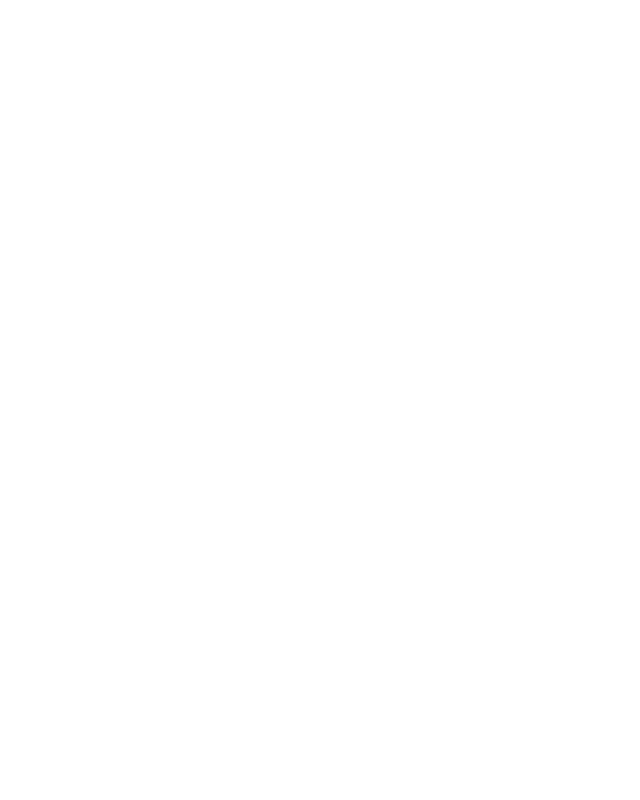
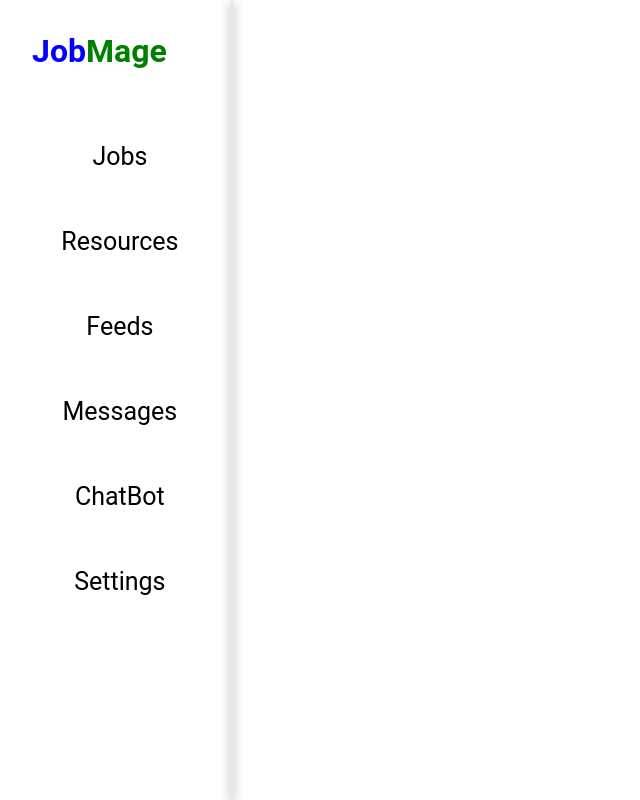
Before and after one commit to prayasjadaun/Jobmage, a React (Vite) app: page /sidebar in a window 1280 px wide. Before the commit this address had no page. Shown: the whole page, without its empty margins (0-640 px from the left). Built offline with nearby package versions, Linux system fonts and the light colour scheme.

Commit message:
sidebar added

```diff
--- a/src/App.jsx
+++ b/src/App.jsx
@@ -3,6 +3,7 @@
 import LandingPage from './pages/LandingPage'
 import SignUp from './component/login/SignUp'
 import Login from './component/login/Login'
+import Sidebar from './component/sidebar/Sidebar'
 
 
 function App() {
@@ -13,6 +14,7 @@
           <Route exact path="/" element={<LandingPage />} />
           <Route exact path="/signup" element={<SignUp />} />
           <Route exact path="/login" element={<Login />} />
+          <Route exact path="/sidebar" element={<Sidebar />} />
         </Routes>
       </div>
     </Router>
--- a/src/component/login/Login.jsx
+++ b/src/component/login/Login.jsx
@@ -15,8 +15,8 @@
         <input type="email" placeholder='user@exmaple.com' />
         <label htmlFor="Password">Password</label>
         <input type="password" placeholder='password' />
-        <button className='login-btn'>Login</button>
-        <p>Don't have an account? <a ><Link to='/signup'>Create Account</Link></a></p>
+        <button className='login-btn'> <a><Link to='/sidebar'>Login</Link></a></button>
+        <p className='login-sub-btn'>Don't have an account? <a ><Link to='/signup'>Create Account</Link></a></p>
 
       </form>
     </div>
--- a/src/component/login/SignUp.jsx
+++ b/src/component/login/SignUp.jsx
@@ -19,8 +19,8 @@
         <input type="password" placeholder='password' />
         <label htmlFor="Password">Confirm Password</label>
         <input type="password" placeholder='password' />
-        <button className='signup-btn'>Register</button>
-        <p>Already have an account? <a ><Link to='/login'>Login</Link></a></p>
+        <button className='signup-btn'> <a><Link to='/sidebar'>Register</Link></a></button>
+        <p className='login-sub-btn'>Already have an account? <a ><Link to='/login'>Login</Link></a></p>
 
       </form>
     </div>
--- a/src/component/login/login.css
+++ b/src/component/login/login.css
@@ -53,5 +53,9 @@
 
 .login-form a{
     text-decoration: none;
-    color: rgb(21, 21, 224);
+    color: white;
 }
+.login-sub-btn a{
+    text-decoration: none;
+    color: rgb(80, 80, 232);
+}
--- a/src/component/login/signup.css
+++ b/src/component/login/signup.css
@@ -52,7 +52,11 @@
     }
 }
 
+.login-sub-btn a{
+    text-decoration: none;
+    color: rgb(80, 80, 232);
+}
 .signup-form a{
     text-decoration: none;
-    color: rgb(21, 21, 224);
+    color: white;
 }
--- /dev/null
+++ b/src/component/sidebar/Sidebar.jsx
@@ -0,0 +1,24 @@
+import React from 'react'
+import './sidebar.css'
+function Sidebar() {
+  return (
+    <div className="sidebar">
+        <div className='sidebar-container'>
+        <div className="sidebar-logo">
+            <span className='blue'>Job</span><span className='green'>Mage</span>
+        </div>
+        <div className="sidebar-links">
+            <div className='section-links'>Jobs</div>
+            <div className='section-links'>Resources</div>
+            <div className='section-links'>Feeds</div>
+            <div className='section-links'>Messages</div>
+            <div className='section-links'>ChatBot</div>
+            <div className='section-links'>Settings</div>
+        </div>
+    </div>
+    <hr />
+    </div>
+  )
+}
+
+export default Sidebar
--- /dev/null
+++ b/src/component/sidebar/sidebar.css
@@ -0,0 +1,40 @@
+.sidebar{
+    display: flex;
+    height: 100%;
+    width: 229px;
+    gap: 2rem;
+    position: fixed;
+}
+.sidebar-container{
+    display: flex;
+    flex-direction: column;
+    gap: 2rem;
+}
+.sidebar-logo{
+    font-size: 2rem;
+    font-weight: 700;
+    padding: 2rem;
+}
+.sidebar-links{
+    display: flex;
+    flex-direction: column;
+    font-size: 25px;
+    gap: 2.5rem;
+    padding-left: 25px;
+
+}
+.section-links{
+    border: none;
+    padding: 0.5rem;
+    width: 100%;
+    border-radius: 15px;
+    cursor: pointer;
+    text-align: center;
+    &:hover{
+        background-color: rgb(234, 230, 230);
+        color: black;
+    }
+}
+.sidebar hr{
+    border: .4px solid rgb(223, 220, 220);
+}
```
Also changed, not shown: src/pages/Afterlogin.jsx (added, +11 -0 lines).
